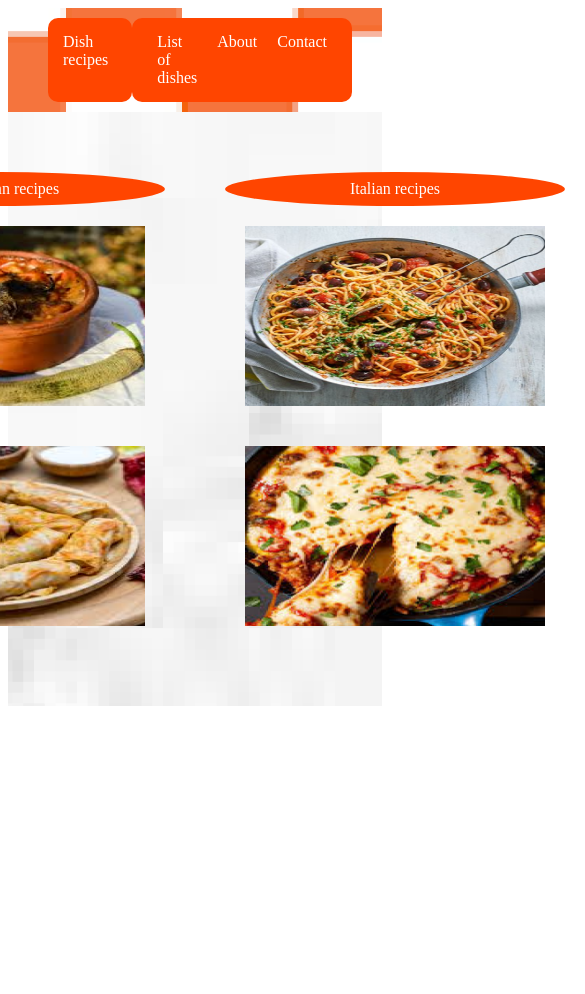
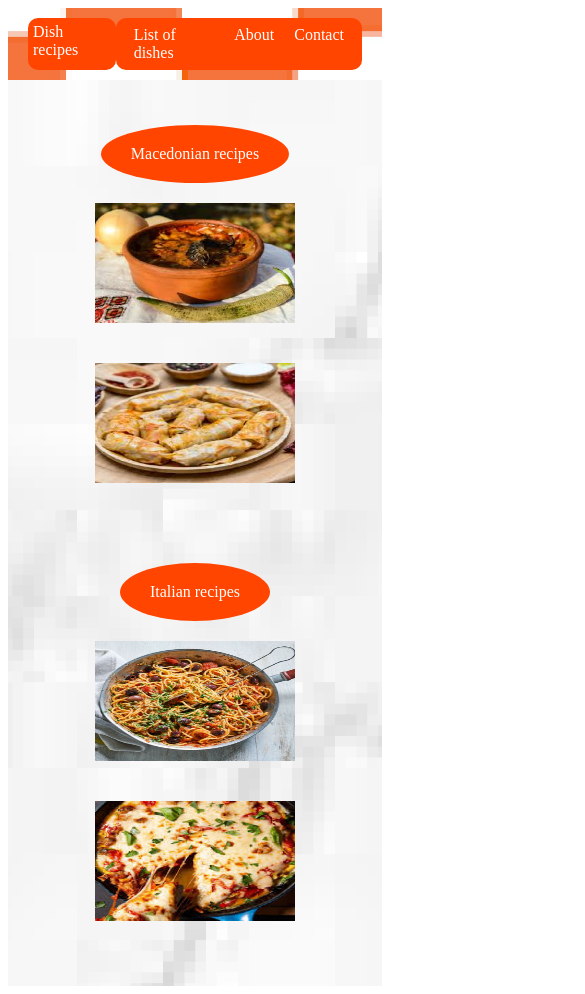
Before and after one commit to SitnGit/FrontEnd-Sreda, a plain HTML site: page index.html in a window 390 px wide. Shown: the whole page, 585 px wide, since content can reach past the window. Before the commit the page ends 844 px from the top, so only its background shows below. Drawn offline with Linux system fonts and the light colour scheme.

Commit message:
Fixing responsiveness to website

```diff
--- a/index.html
+++ b/index.html
@@ -3,6 +3,7 @@
 
 <head>
     <title></title>
+    <meta content="width=device-width, initial-scale=1" name="viewport" />
     <link rel="stylesheet" href="styles.css">
 </head>
 
@@ -22,13 +23,13 @@
             <div class="title1">
                 Macedonian recipes
             </div>
-            <img width="300px" height="180px" src="images/tavce-gravce.png">
-            <img width="300px" height="180px" src="images/sarmi.png">
+            <img class="imgs" src="images/tavce-gravce.png">
+            <img class="imgs" src="images/sarmi.png">
         </div>
         <div class="group2">
             <div class="title2">Italian recipes</div>
-            <img width="300px" height="180px" src="images/pasta.png">
-            <img width="300px" height="180px" src="images/pizza.png">
+            <img class="imgs" src="images/pasta.png">
+            <img class="imgs" src="images/pizza.png">
         </div>
     </div>
     <div class="about hidden">
--- a/styles.css
+++ b/styles.css
@@ -36,18 +36,72 @@
     justify-content: center;
 }
 
+.imgs{
+    width: 300px;
+    height: 180px;
+}
+
+@media screen and (max-width: 800px) {
+    .body {
+        display: flex;
+        flex-direction: column;
+        background-image: url('images/body.png');
+        padding: 30px;
+        justify-content: center;
+    }
+    .title{
+        background-color: orangered;
+        padding: 8px;
+        border-radius: 10px;
+        color:white;
+        margin-left: 15px;
+    }
+
+}
+@media screen and (max-width: 400px) {
+    .body {
+        display: flex;
+        flex-direction: column;
+        background-image: url('images/body.png');
+        padding: 15px;
+        justify-content: center;
+    }
+    .title{
+        background-color: orangered;
+        padding: 5px;
+        border-radius: 10px;
+        color:white;
+        margin-left: 10px;
+    }
+    .imgs{
+        width: 200px;
+        height: 120px;
+    }
+    .nav-menu{
+        display: flex;
+        flex-direction: row;
+        background-color: orangered;
+        padding: 8px;
+        border-radius: 10px;
+        color:white;
+        margin-right: 10px;
+    }
+}
+
 .group1, .group2{
     display: flex;
     padding: 30px;
     flex-direction: column;
+    align-items: center;
 }
+
 
 .title1, .title2{
     background-color: orangered;
-    padding-left: 10px;
-    padding-right: 10px;
-    padding-top: 8px;
-    padding-bottom: 8px;
+    padding-left: 30px;
+    padding-right: 30px;
+    padding-top: 20px;
+    padding-bottom: 20px;
     border-radius: 50%;
     display: flex;
     justify-content: center;
```
